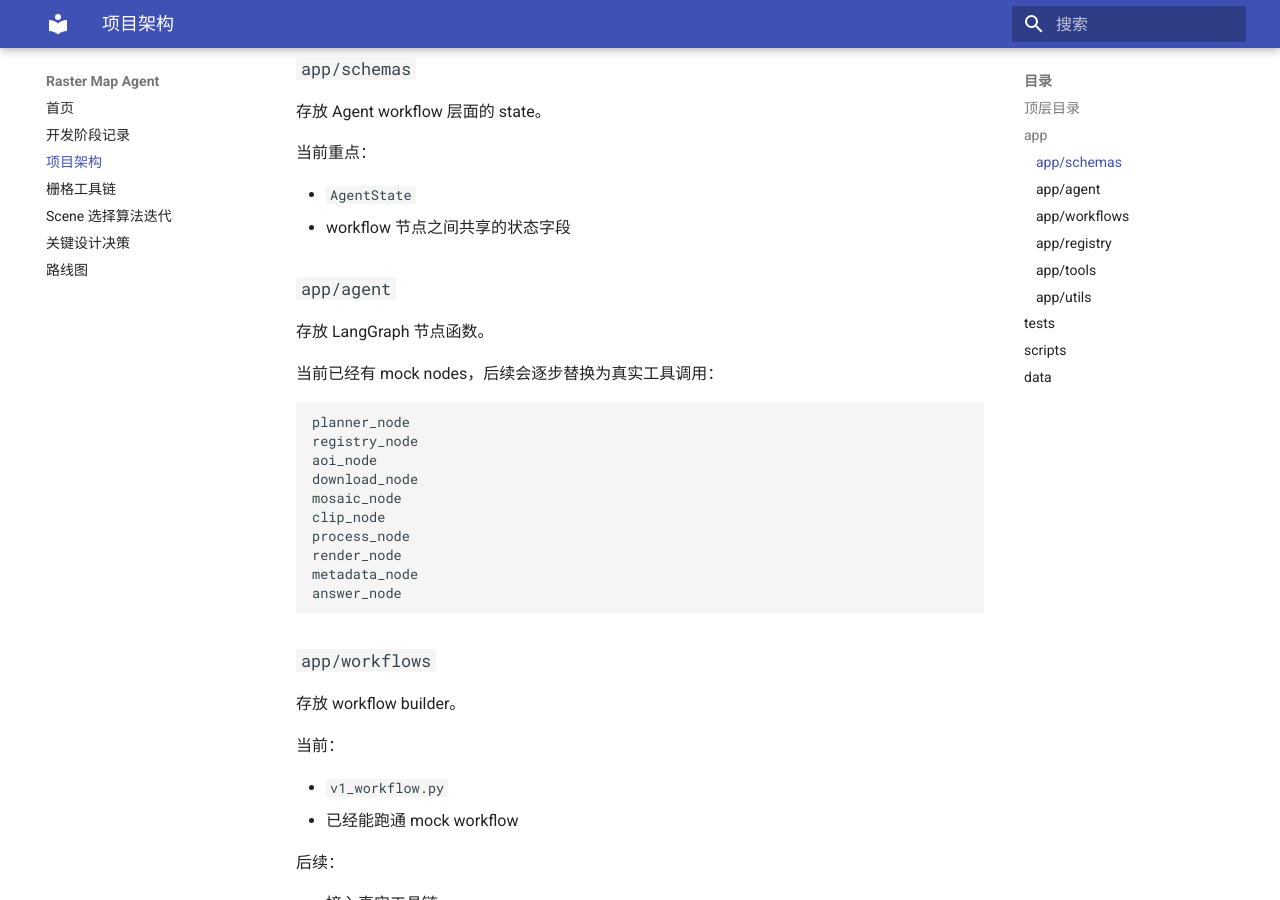
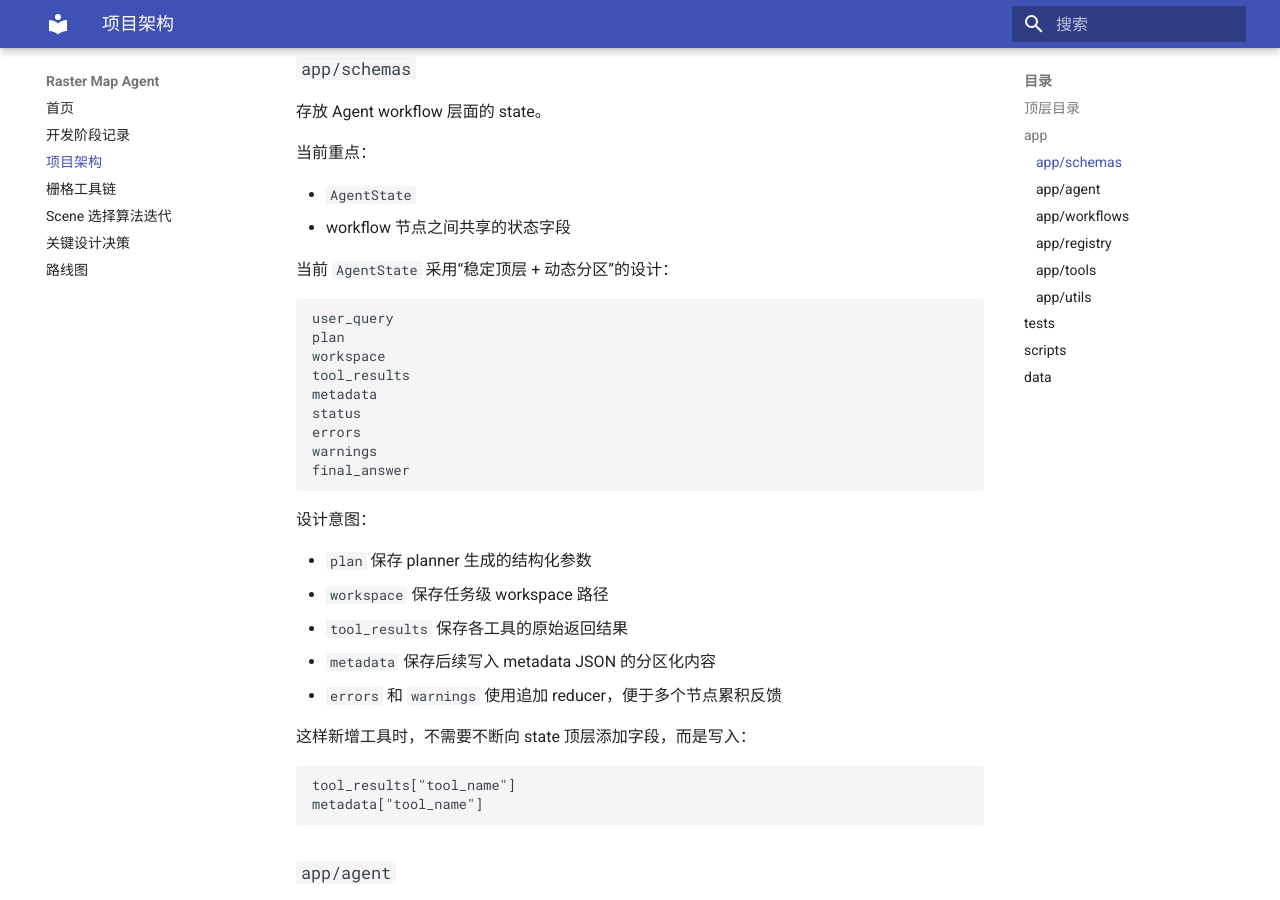
Before and after one commit to euorrl/raster-map-agent, an MkDocs documentation site: the page built from docs/architecture.md, in a window 1280 px wide and 900 px high, scrolled down 565 px. Built offline with MkDocs 1.6.1 and Material for MkDocs 9.7.7, drawn with Linux system fonts in a browser that asks for light colours.

Commit message:
feat: 设计state

````diff
--- a/docs/architecture.md
+++ b/docs/architecture.md
@@ -28,6 +28,35 @@ data/
 
 - `AgentState`
 - workflow 节点之间共享的状态字段
+
+当前 `AgentState` 采用“稳定顶层 + 动态分区”的设计：
+
+```text
+user_query
+plan
+workspace
+tool_results
+metadata
+status
+errors
+warnings
+final_answer
+```
+
+设计意图：
+
+- `plan` 保存 planner 生成的结构化参数
+- `workspace` 保存任务级 workspace 路径
+- `tool_results` 保存各工具的原始返回结果
+- `metadata` 保存后续写入 metadata JSON 的分区化内容
+- `errors` 和 `warnings` 使用追加 reducer，便于多个节点累积反馈
+
+这样新增工具时，不需要不断向 state 顶层添加字段，而是写入：
+
+```text
+tool_results["tool_name"]
+metadata["tool_name"]
+```
 
 ### `app/agent`
 
````
Also changed, not shown: docs/development-log.md (+12 -1 lines), 3 other files.
